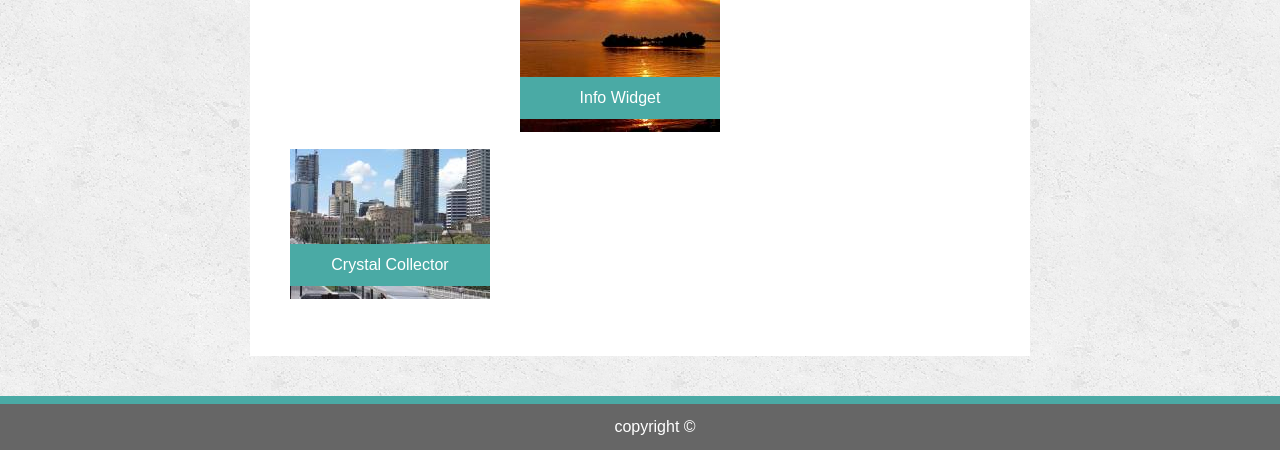
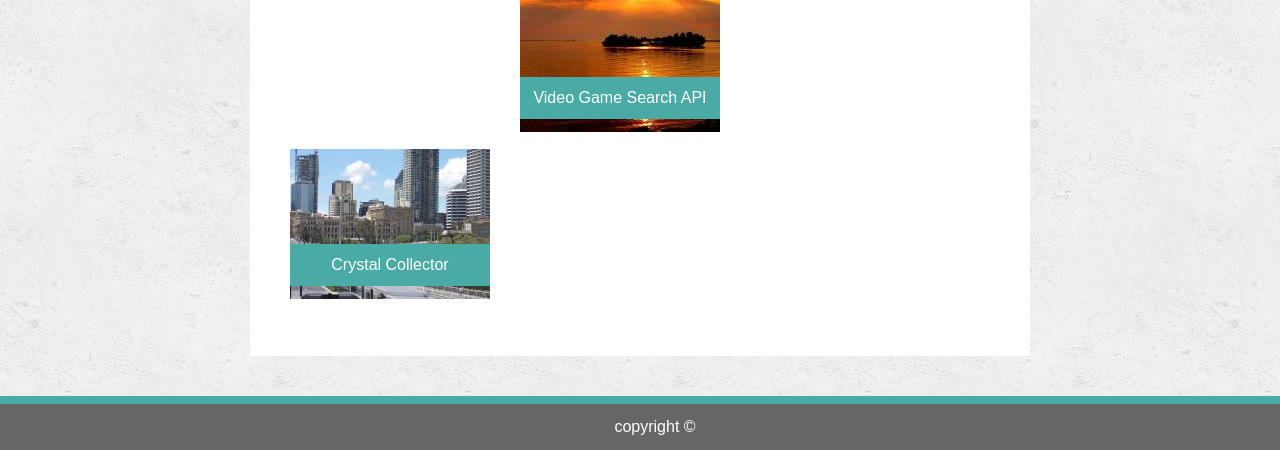
Before and after one commit to erosales95/Basic-Portfolio, a plain HTML site: page portfolio.html in a window 1280 px wide. Shown: the part 434-884 px from the top of the page. Drawn offline with Linux system fonts and the light colour scheme.

Commit message:
added API seach page link to portfolio

```diff
--- a/portfolio.html
+++ b/portfolio.html
@@ -50,10 +50,10 @@
                 </div>
 
                 <div class="image">
-
-                    <img src="assets/images/image4.jpg">
-                    <div class="image-text">Info Widget</div>
-
+                    <a href="https://erosales95.github.io/API-Homework/">
+                        <img src="assets/images/image4.jpg">
+                        <div class="image-text">Video Game Search API</div>
+                    </a>
                 </div>
             </div>
 
```
